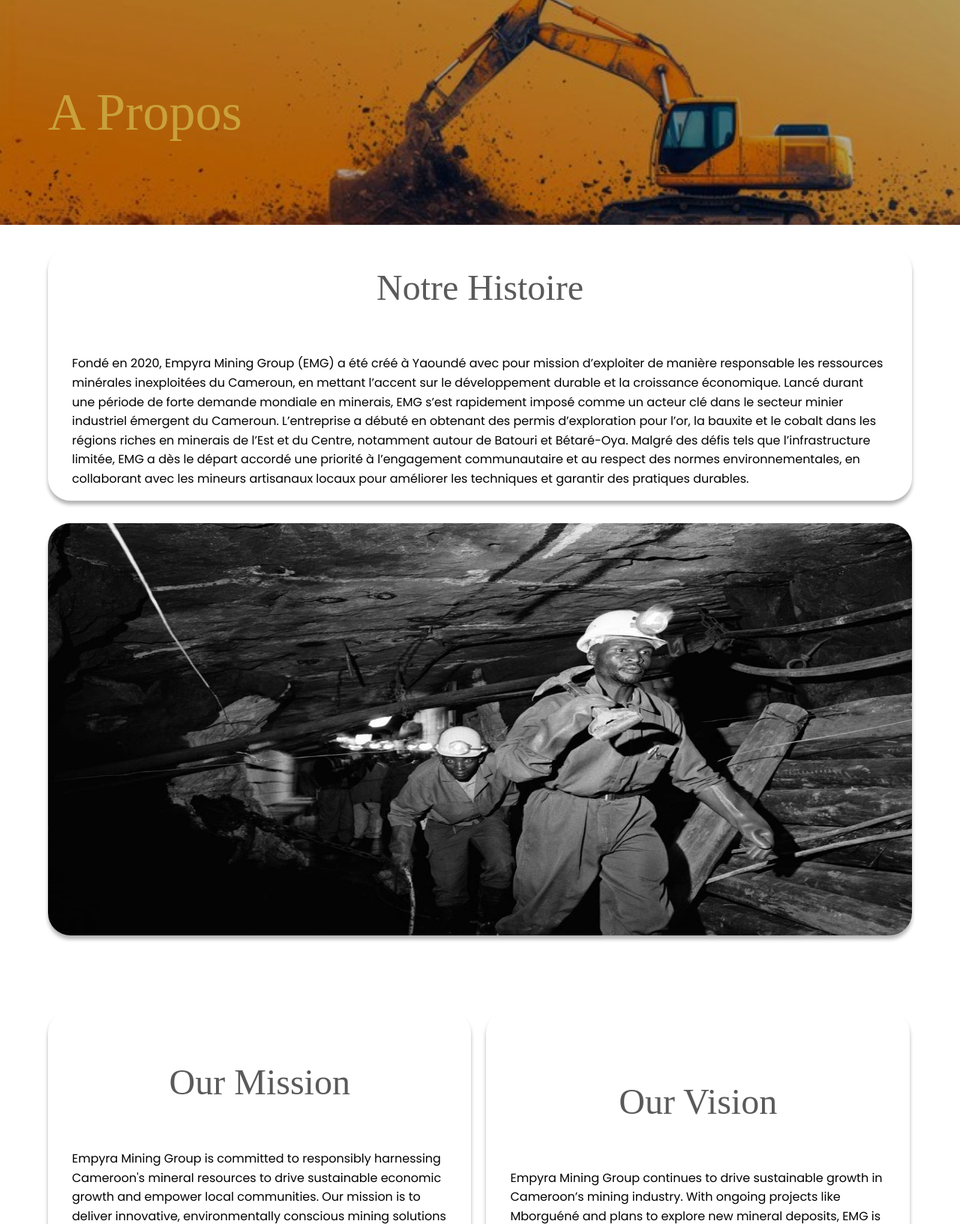
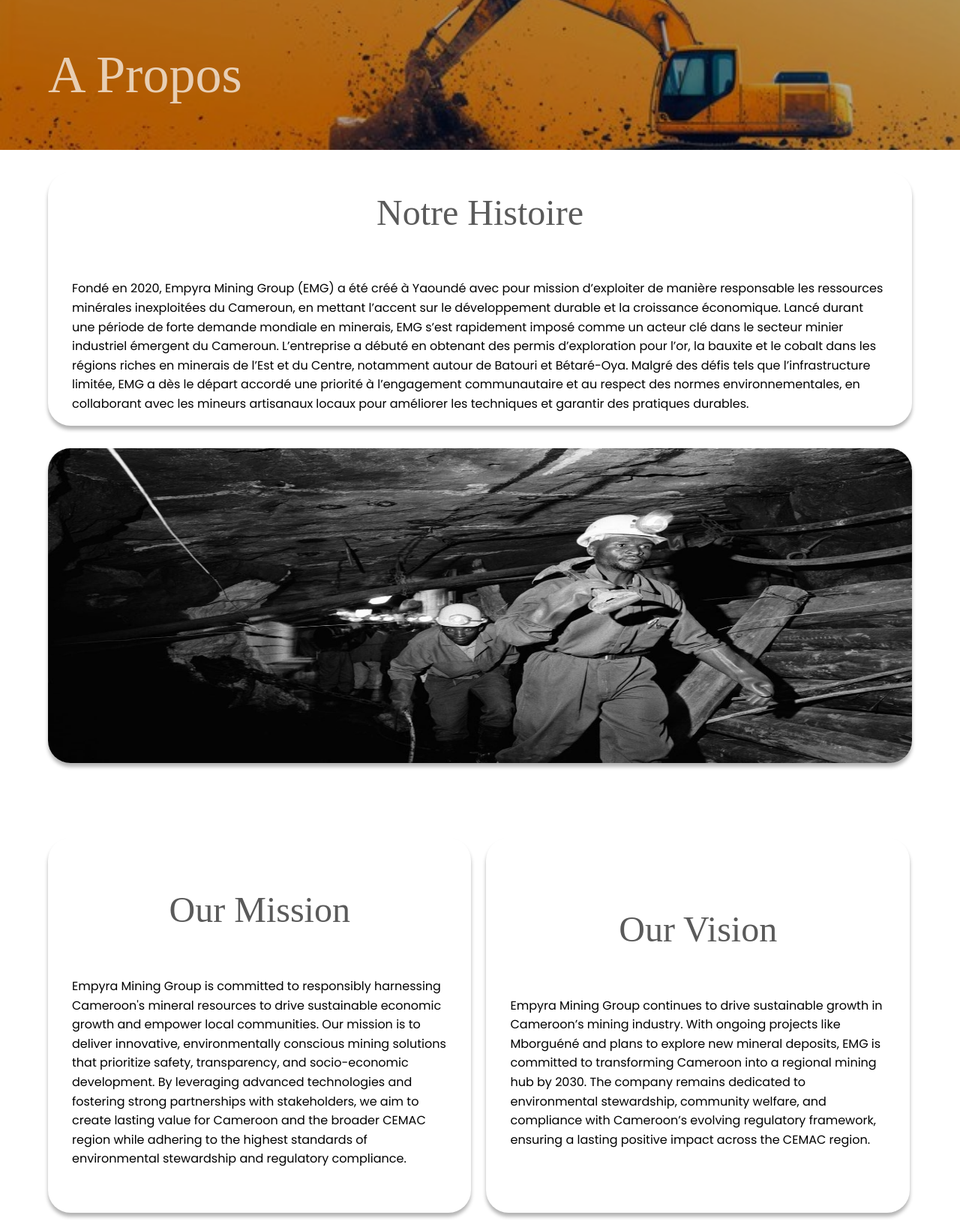
Before and after one commit to filons/Empyra-mining-group, a PHP site: page /about.html in a window 1280 px wide. Shown: the part 108-1741 px from the top of the page at 75% size. Run offline with PHP 8.4, Linux system fonts and the light colour scheme; some web fonts are replaced.

Commit message:
major settings

```diff
--- a/about.css
+++ b/about.css
@@ -16,7 +16,7 @@ body {
 
 /*Banner section*/
 section.banner {
-  height: 300px;
+  height: 200px;
   background-image: url(project-about-images/banner.jpg);
   background-position: 30% 70%;
   background-size: cover;
@@ -25,7 +25,7 @@ section.banner {
 }
 
 section.banner h1 {
-  color: var(--gold);
+  color: rgba(255, 255, 255, 0.7);
   font-size: 70px;
 }
 
@@ -36,7 +36,7 @@ section.banner .overlay {
   position: absolute;
   top: 0;
   left: 0;
-  height: 300px;
+  height: 200px;
   width: 100%;
   background-color: var(--light-gray);
 }
@@ -56,11 +56,12 @@ h2 {
 /*History Section*/
 section.our-history {
   display: flex;
+  justify-content: space-between;
   gap: 20px;
 }
 
 section.our-history div {
-  flex: 1 1 0;
+  width: 49%;
   border-radius: 30px;
 }
 
@@ -118,17 +119,16 @@ div.leaders-container {
 }
 
 .leaders {
-  flex: 1;
-  min-width: 380px;
+  width: 430px;
   cursor: pointer;
   overflow: hidden;
   transform: scale(1);
-  transition: all 0.1s ease-out;
+  transition: all 0.2s ease-out;
   position: relative;
 }
 
 .leaders div {
-  height: 420px;
+  height: 400px;
   border-radius: 30px;
 }
 
@@ -236,7 +236,7 @@ div.milestone-container .milestone-group.hidden {
 }
 
 /* Slide-in animation classes */
-.hero-content {
+/* .hero-content {
   opacity: 0;
   transform: translateY(-100px);
   transition: all 1s ease-out;
@@ -271,7 +271,7 @@ div.milestone-container .milestone-group.hidden {
 .visible {
   opacity: 1;
   transform: translateX(0) translateY(0);
-}
+} */
 
 /* Responsiveness for different screen sizes*/
 @media (max-width: 1385px) {
@@ -282,6 +282,10 @@ div.milestone-container .milestone-group.hidden {
 
   section.our-history div {
     width: 100%;
+  }
+
+  .throwback-image {
+    height: 420px;
   }
 
   div.leaders-container {
@@ -322,19 +326,27 @@ div.milestone-container .milestone-group.hidden {
   }
 }
 
-@media (max-width: 920px) {
+/* @media (max-width: 920px) {
   .leaders {
     width: 100%;
   }
-}
+} */
 
 @media (max-width: 720px) {
   h2 {
     font-size: 2.5rem;
   }
 
+  .throwback-image {
+    height: 390px;
+  }
+
   div.leaders-container {
     gap: 30px;
+  }
+
+  .leaders {
+    width: 100%;
   }
 
   .leaders div {
--- a/projects.css
+++ b/projects.css
@@ -11,7 +11,7 @@ html {
 
 /*Banner section*/
 section.banner {
-  height: 300px;
+  height: 200px;
   background-image: url(project-about-images/banner.jpg);
   background-position: 30% 70%;
   background-size: cover;
@@ -19,7 +19,7 @@ section.banner {
 }
 
 section.banner h1 {
-  color: var(--gold);
+  color: rgba(255, 255, 255, 0.7);
   font-size: 70px;
 }
 
@@ -30,7 +30,7 @@ section.banner .overlay {
   position: absolute;
   top: 0;
   left: 0;
-  height: 300px;
+  height: 200px;
   width: 100%;
   background-color: var(--light-gray);
 }
```
